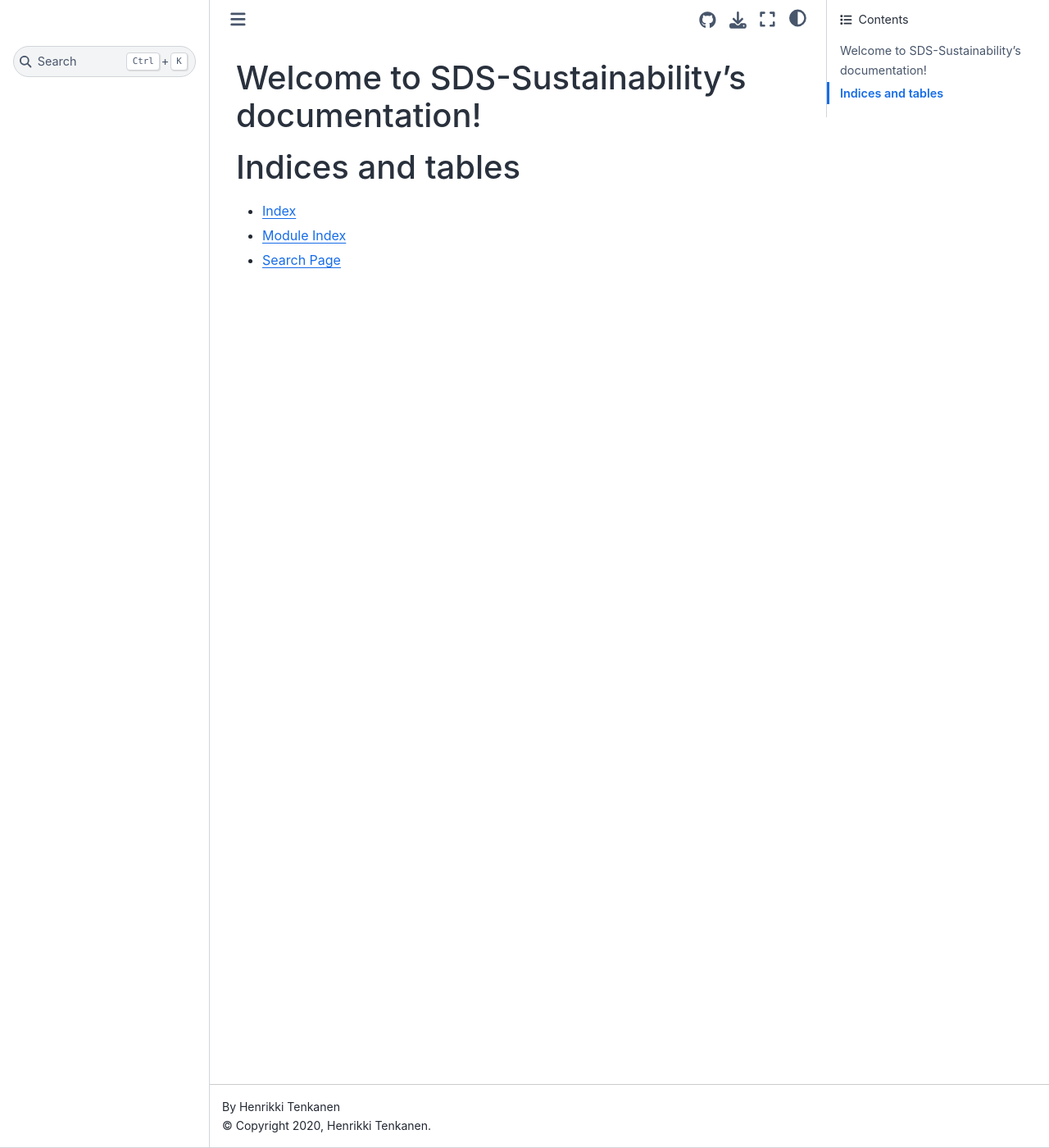
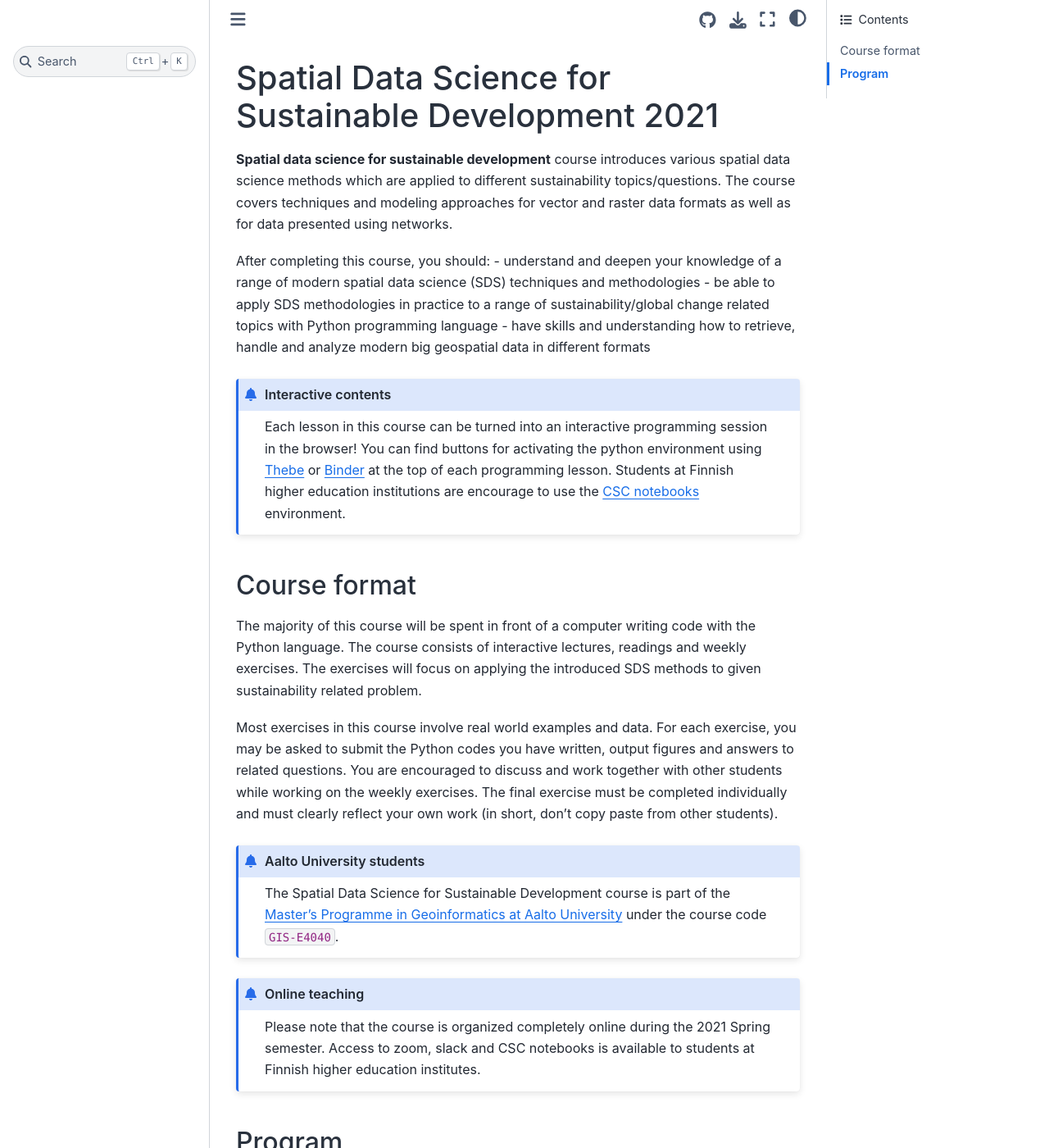
Before and after one commit to AaltoGIS/Sustainability-GIS, a Sphinx documentation site: the page built from source/index.rst, in a window 1280 px wide and 1400 px high. Shown: the whole window at 82% size. Built offline with Sphinx 7.4.7 and the Sphinx Book theme 1.1.4, drawn with Linux system fonts in a browser that asks for light colours; some of the changed text lies outside the part shown.

Commit message:
Update landing page

```diff
--- a/source/index.rst
+++ b/source/index.rst
@@ -1,20 +1,54 @@
-.. SDS-Sustainability documentation master file, created by
-   sphinx-quickstart on Tue Nov 24 16:48:19 2020.
-   You can adapt this file completely to your liking, but it should at least
-   contain the root `toctree` directive.
+Spatial Data Science for Sustainable Development 2021
+=====================================================
 
-Welcome to SDS-Sustainability's documentation!
-==============================================
+**Spatial data science for sustainable development** course introduces various spatial data science methods
+which are applied to different sustainability topics/questions.
+The course covers techniques and modeling approaches for vector and raster data formats as well as for data presented using networks.
+
+After completing this course, you should:
+- understand and deepen your knowledge of a range of modern spatial data science (SDS) techniques and methodologies
+- be able to apply SDS methodologies in practice to a range of sustainability/global change related topics with Python programming language
+- have skills and understanding how to retrieve, handle and analyze modern big geospatial data in different formats
+
+.. admonition:: Interactive contents
+
+    Each lesson in this course can be turned into an interactive programming session in the browser!
+    You can find buttons for activating the python environment using `Thebe <https://thebe.readthedocs.io/en/latest/>`__
+    or `Binder <https://mybinder.readthedocs.io/en/latest/>`__ at the top of each programming lesson. Students at Finnish
+    higher education institutions are encourage to use the `CSC notebooks <https://notebooks.csc.fi/>`__ environment.
+
+Course format
+-------------
+
+The majority of this course will be spent in front of a computer writing code with the Python language.
+The course consists of interactive lectures, readings and weekly exercises. The exercises will focus on
+applying the introduced SDS methods to given sustainability related problem.
+
+Most exercises in this course involve real world examples and data. For each exercise, you may be asked to
+submit the Python codes you have written, output figures and answers to related questions. You are encouraged to
+discuss and work together with other students while working on the weekly exercises. The final exercise must be
+completed individually and must clearly reflect your own work (in short, don’t copy paste from other students).
+
+.. admonition:: Aalto University students
+
+    The Spatial Data Science for Sustainable Development course is part of the
+    `Master's Programme in Geoinformatics at Aalto University <https://www.aalto.fi/en/study-options/masters-programme-in-geoinformatics>`__
+    under the course code ``GIS-E4040``.
+
+.. admonition:: Online teaching
+
+    Please note that the course is organized completely online during the 2021 Spring semester.
+    Access to zoom, slack and CSC notebooks is available to students at Finnish higher education institutes.
+
+
+Program
+-------
+
+The course runs for six weeks at the Aalto University starting in the third teaching period on Monday the 11th of January 2021.
+Topics per week are listed below. Please note that this web page is updated each week before the lesson:
+
+
 
 .. toctree::
    :maxdepth: 2
    :caption: Contents:
-
-
-
-Indices and tables
-==================
-
-* :ref:`genindex`
-* :ref:`modindex`
-* :ref:`search`
```
